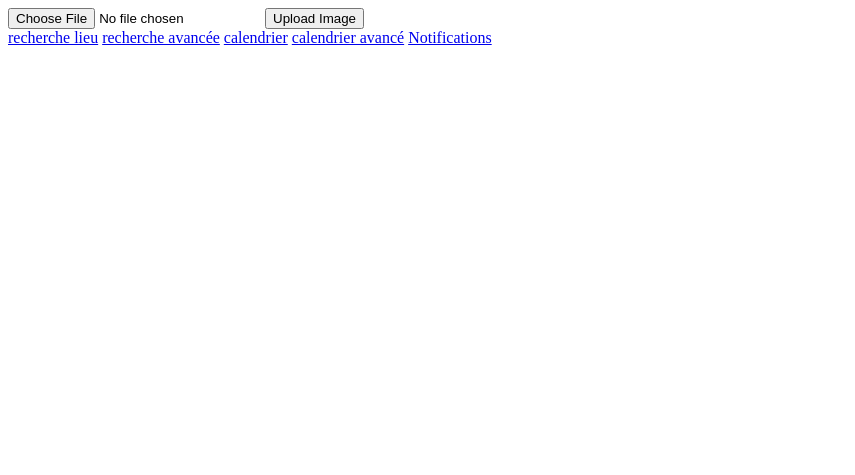
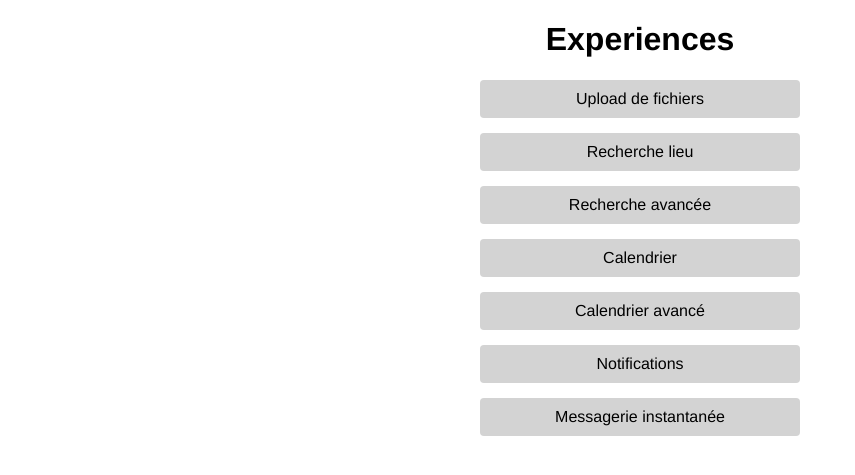
Before and after one commit to GuillaumeCa/not-a-website, a PHP site: page /guillaume in a window 1280 px wide. Shown: the top 475 px of the page, without its empty margins (0-855 px from the left). Run offline with PHP 8.4, Linux system fonts and the light colour scheme.

Commit message:
amélioration menu + début messagerie instantanée :)

```diff
--- a/guillaume/index.php
+++ b/guillaume/index.php
@@ -2,30 +2,51 @@
 <html>
   <head>
     <meta charset="utf-8">
-    <title></title>
+    <title>Accueil</title>
+    <style media="screen">
+      html, body {
+        font-family: Helvetica;
+        margin: 0;
+      }
+
+      h1 {
+        text-align: center;
+      }
+      ul {
+        list-style: none;
+        padding: 0;
+      }
+      a {
+        text-decoration: none;
+        color: inherit;
+        display: block;
+        text-align: center;
+        padding: 10px;
+        width: 300px;
+        margin: 0 auto;
+        background: lightgrey;
+        margin-bottom: 15px;
+        border-radius: 4px;
+      }
+      a:hover {
+        background: grey;
+        color: white;
+      }
+
+    </style>
   </head>
   <body>
-    <form class="upload" action="upload.php" method="post" enctype="multipart/form-data">
-      <input type="file" name="upload-file">
-      <input type="submit" name="submit" value="Upload Image">
-    </form>
-    <a href="rechercheville">recherche lieu</a>
-    <a href="rechercheav">recherche avancée</a>
-    <a href="calendar.php">calendrier</a>
-    <a href="testcal.php">calendrier avancé</a>
-    <a href="notif.php">Notifications</a>
-    <div class="">
-      <?php
-
-      $directory = "../Media/";
-      $images = glob($directory . "*.{jpg,png}", GLOB_BRACE);
-      foreach($images as $image)
-      {
-        ?><img src="<?php echo $image ?>" alt="lol" width="300px" /><br><?php
-      }
-
-
-      ?>
-    </div>
+    <h1>Experiences</h1>
+    <nav>
+      <ul>
+        <li><a href="uploadfile.php">Upload de fichiers</a></li>
+        <li><a href="rechercheville">Recherche lieu</a></li>
+        <li><a href="rechercheav">Recherche avancée</a></li>
+        <li><a href="calendar.php">Calendrier</a></li>
+        <li><a href="testcal.php">Calendrier avancé</a></li>
+        <li><a href="notif.php">Notifications</a></li>
+        <li><a href="chat.php">Messagerie instantanée</a></li>
+      </ul>
+    </nav>
   </body>
 </html>
--- a/guillaume/upload.php
+++ b/guillaume/upload.php
@@ -50,5 +50,5 @@ if ($uploadOk == 0) {
 // if everything is ok, try to upload file
 }else{
     upload($_FILES["upload-file"]["tmp_name"], $fileurl);
-    header("Location: index.php?image=$fileurl");
+    header("Location: uploadfile.php");
 }
```
Also changed, not shown: guillaume/chat.php (added, +56 -0 lines), guillaume/uploadfile.php (added, +27 -0 lines).
